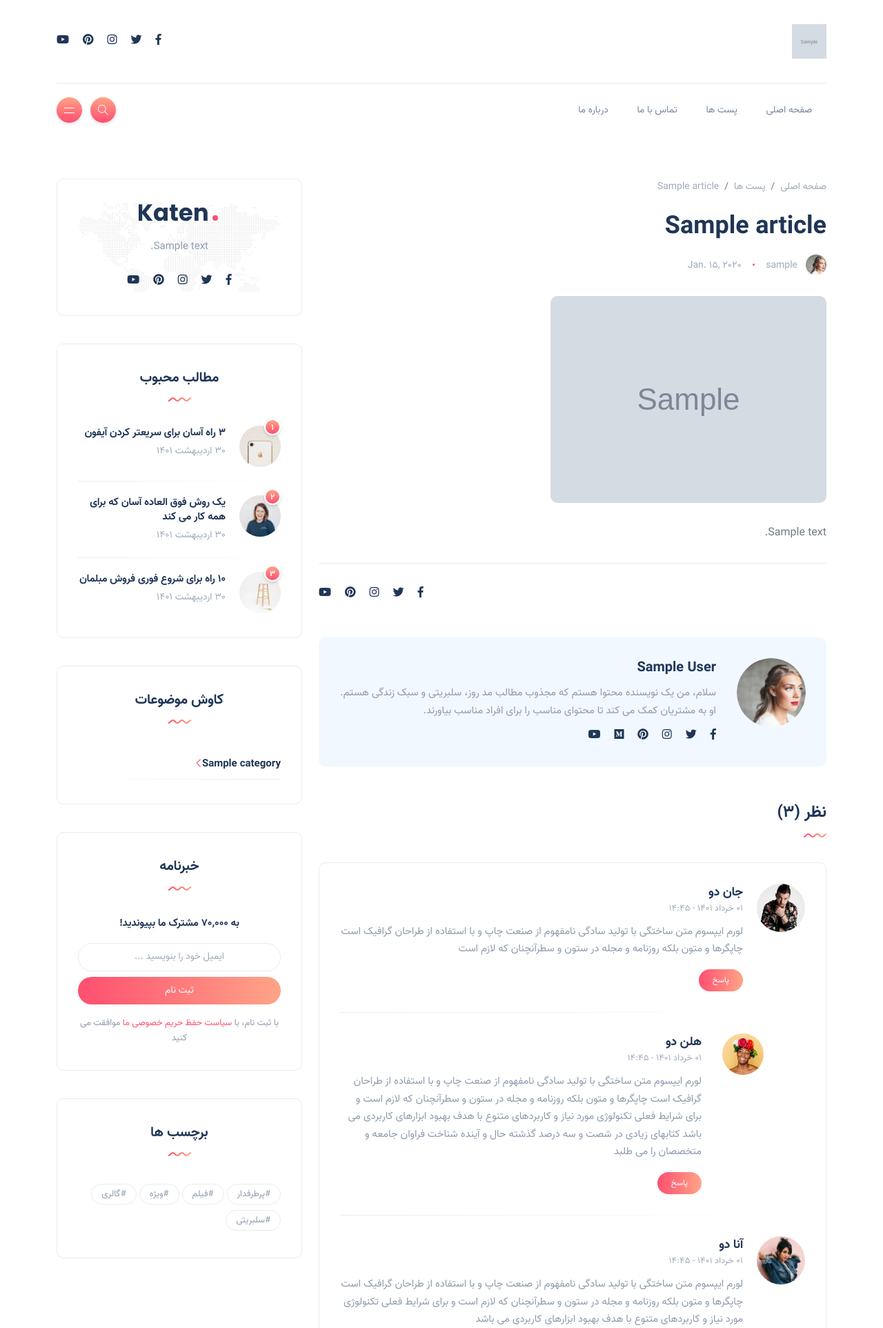
After one commit to Mr-Ak-100/blog_website, a Django app: a page that uses article/templates/article/detail.html in a window 1280 px wide. The commit adds this page. Shown: the top 1925 px of the page at 69% size. Run offline with Django 4.2, Linux system fonts and the light colour scheme; tables that the repository leaves empty hold one stand-in row (values such as "Sample post"); grey boxes marked "Sample" are stand-in pictures; some libraries are stand-ins or nearby versions.

Commit message:
apply_detail_page

```diff
--- a/article/templates/article/articles.html
+++ b/article/templates/article/articles.html
@@ -41,7 +41,7 @@
                             <span class="post-format">
                                         <i class="icon-picture"></i>
                                     </span>
-                            <a href="blog-single.html">
+                            <a href="{% url 'article:detail' article.slug %}">
                                 <div class="inner">
                                     <img src="{{ article.main_image.url }}" alt="post-title"/>
                                 </div>
@@ -55,7 +55,7 @@
                                 </li>
                                 <li class="list-inline-item">{{ article.updated.date }}</li>
                             </ul>
-                            <h5 class="post-title mb-3 mt-3"><a href="blog-single.html">{{ article.title }}</a></h5>
+                            <h5 class="post-title mb-3 mt-3"><a href="{% url 'article:detail' article.slug %}">{{ article.title }}</a></h5>
                             <p class="excerpt mb-0">{{ article.body|truncatewords:15 }}</p>
                         </div>
                         <div class="post-bottom clearfix d-flex align-items-center">
--- /dev/null
+++ b/article/templates/article/detail.html
@@ -0,0 +1,194 @@
+{% extends 'base.html' %}
+{% load static %}
+
+{% block body %}
+    <div class="col-lg-8">
+        <nav aria-label="breadcrumb">
+            <ol class="breadcrumb">
+                <li class="breadcrumb-item"><a href="{% url 'main:home' %}">صفحه اصلی</a></li>
+                <li class="breadcrumb-item"><a href="{% url 'article:articles' %}">پست ها</a></li>
+                <li class="breadcrumb-item active" aria-current="page">{{ article.title }}</li>
+            </ol>
+        </nav>
+        <!-- post single -->
+        <div class="post post-single">
+            <!-- post header -->
+            <div class="post-header">
+                <h1 class="title mt-0 mb-3">{{ article.title }}</h1>
+                <ul class="meta list-inline mb-0">
+                    <li class="list-inline-item"><a href="#"><img src="{% static 'images/other/author-sm.png' %}"
+                                                                  class="author" alt="author"/>{{ article.author.username }}</a></li>
+
+                    <li class="list-inline-item">{{ article.created.date }}</li>
+                </ul>
+            </div>
+            <!-- featured image -->
+            <div class="featured-image">
+                <img src="{{ article.main_image.url }}" alt="post-title"/>
+            </div>
+            <!-- post content -->
+            <div class="post-content clearfix">
+
+                {{ article.body }}
+                <p></p>
+
+            </div>
+            <!-- post bottom section -->
+            <div class="post-bottom">
+                <div class="row d-flex align-items-center">
+                    <div class="col-md-6 col-12 text-center text-md-start">
+                        <!-- tags -->
+                        {% for category in article.category.all %}
+                            <a href="{% url 'article:category' category.slug %}" class="tag">#{{ category.title }}</a>
+                        {% endfor %}
+                    </div>
+                    <div class="col-md-6 col-12">
+                        <!-- social icons -->
+                        <ul class="social-icons list-unstyled list-inline mb-0 float-md-end">
+                            {% include 'includes/social_icons.html' %}
+                        </ul>
+                    </div>
+                </div>
+            </div>
+
+        </div>
+
+        <div class="spacer" data-height="50"></div>
+
+        <div class="about-author padding-30 rounded">
+            <div class="thumb">
+                <img src="{% static 'images/other/avatar-about.png' %}" alt="{{ article.author.username }}"/>
+            </div>
+            <div class="details">
+                <h4 class="name"><a href="#">{{ article.author.get_full_name }}</a></h4>
+                <p>سلام، من یک نویسنده محتوا هستم که مجذوب مطالب مد روز، سلبریتی و سبک زندگی هستم. او به
+                    مشتریان کمک می کند تا محتوای مناسب را برای افراد مناسب بیاورند.</p>
+                <!-- social icons -->
+                <ul class="social-icons list-unstyled list-inline mb-0">
+                    <li class="list-inline-item"><a href="#"><i class="fab fa-facebook-f"></i></a></li>
+                    <li class="list-inline-item"><a href="#"><i class="fab fa-twitter"></i></a></li>
+                    <li class="list-inline-item"><a href="#"><i class="fab fa-instagram"></i></a></li>
+                    <li class="list-inline-item"><a href="#"><i class="fab fa-pinterest"></i></a></li>
+                    <li class="list-inline-item"><a href="#"><i class="fab fa-medium"></i></a></li>
+                    <li class="list-inline-item"><a href="#"><i class="fab fa-youtube"></i></a></li>
+                </ul>
+            </div>
+        </div>
+
+        <div class="spacer" data-height="50"></div>
+
+        <!-- section header -->
+        <div class="section-header">
+            <h3 class="section-title">نظر (3)</h3>
+            <img src="{% static 'images/wave.svg' %}" class="wave" alt="wave"/>
+        </div>
+        <!-- post comments -->
+        <div class="comments bordered padding-30 rounded">
+
+            <ul class="comments">
+                <!-- comment item -->
+                <li class="comment rounded">
+                    <div class="thumb">
+                        <img src="{% static 'images/other/comment-1.png' %}" alt="John Doe"/>
+                    </div>
+                    <div class="details">
+                        <h4 class="name"><a href="#">جان دو</a></h4>
+                        <span class="date">01 خرداد 1401 - 14:45</span>
+                        <p>لورم ایپسوم متن ساختگی با تولید سادگی نامفهوم از صنعت چاپ و با استفاده از طراحان
+                            گرافیک است چاپگرها و متون بلکه روزنامه و مجله در ستون و سطرآنچنان که لازم است</p>
+                        <a href="#" class="btn btn-default btn-sm">پاسخ</a>
+                    </div>
+                </li>
+                <!-- comment item -->
+                <li class="comment child rounded">
+                    <div class="thumb">
+                        <img src="{% static 'images/other/comment-2.png' %}" alt="John Doe"/>
+                    </div>
+                    <div class="details">
+                        <h4 class="name"><a href="#">هلن دو</a></h4>
+                        <span class="date">01 خرداد 1401 - 14:45</span>
+                        <p>لورم ایپسوم متن ساختگی با تولید سادگی نامفهوم از صنعت چاپ و با استفاده از طراحان
+                            گرافیک است چاپگرها و متون بلکه روزنامه و مجله در ستون و سطرآنچنان که لازم است و برای
+                            شرایط فعلی تکنولوژی مورد نیاز و کاربردهای متنوع با هدف بهبود ابزارهای کاربردی می
+                            باشد کتابهای زیادی در شصت و سه درصد گذشته حال و آینده شناخت فراوان جامعه و متخصصان
+                            را می طلبد</p>
+                        <a href="#" class="btn btn-default btn-sm">پاسخ</a>
+                    </div>
+                </li>
+                <!-- comment item -->
+                <li class="comment rounded">
+                    <div class="thumb">
+                        <img src="{% static 'images/other/comment-3.png' %}" alt="John Doe"/>
+                    </div>
+                    <div class="details">
+                        <h4 class="name"><a href="#">آنا دو</a></h4>
+                        <span class="date">01 خرداد 1401 - 14:45</span>
+                        <p>لورم ایپسوم متن ساختگی با تولید سادگی نامفهوم از صنعت چاپ و با استفاده از طراحان
+                            گرافیک است چاپگرها و متون بلکه روزنامه و مجله در ستون و سطرآنچنان که لازم است و برای
+                            شرایط فعلی تکنولوژی مورد نیاز و کاربردهای متنوع با هدف بهبود ابزارهای کاربردی می
+                            باشد</p>
+                        <a href="#" class="btn btn-default btn-sm">پاسخ</a>
+                    </div>
+                </li>
+            </ul>
+        </div>
+
+        <div class="spacer" data-height="50"></div>
+
+        <!-- section header -->
+        <div class="section-header">
+            <h3 class="section-title">ارسال نظر</h3>
+            <img src="{% static 'images/wave.svg' %}" class="wave" alt="wave"/>
+        </div>
+        <!-- comment form -->
+        <div class="comment-form rounded bordered padding-30">
+
+            <form id="comment-form" class="comment-form" method="post">
+
+                <div class="messages"></div>
+
+                <div class="row">
+
+                    <div class="column col-md-12">
+                        <!-- Comment textarea -->
+                        <div class="form-group">
+                                        <textarea name="InputComment" id="InputComment" class="form-control" rows="4"
+                                                  placeholder="متن نظر خود را بنویسید ..."
+                                                  required="required"></textarea>
+                        </div>
+                    </div>
+
+                    <div class="column col-md-6">
+                        <!-- Email input -->
+                        <div class="form-group">
+                            <input type="email" class="form-control" id="InputEmail" name="InputEmail"
+                                   placeholder="ایمیل خود را بنویسید" required="required">
+                        </div>
+                    </div>
+
+                    <div class="column col-md-6">
+                        <!-- Name input -->
+                        <div class="form-group">
+                            <input type="text" class="form-control" name="InputWeb" id="InputWeb"
+                                   placeholder="وبسایت خود را وارد کنید" required="required">
+                        </div>
+                    </div>
+
+                    <div class="column col-md-12">
+                        <!-- Email input -->
+                        <div class="form-group">
+                            <input type="text" class="form-control" id="InputName" name="InputName"
+                                   placeholder="نام خود را بنویسید" required="required">
+                        </div>
+                    </div>
+
+                </div>
+
+                <button type="submit" name="submit" id="submit" value="submit" class="btn btn-default">
+                    ارسال پیام
+                </button><!-- Submit Button -->
+
+            </form>
+        </div>
+    </div>
+{% endblock %}
--- a/article/urls.py
+++ b/article/urls.py
@@ -6,5 +6,6 @@ app_name = "article"
 
 urlpatterns = [
     path("", views.articles, name="articles"),
+    path("d/<slug:article_slug>", views.detail, name="detail"),
     path("<slug:category_slug>", views.category, name="category")
 ]
--- a/article/views.py
+++ b/article/views.py
@@ -41,3 +41,10 @@ def category(request, category_slug):
     objects = paginator.get_page(page)
 
     return render(request, "article/articles.html", {"sidebar": True, "articles": objects, "banner_name": banner_name})
+
+
+def detail(request, article_slug):
+
+    article = get_object_or_404(Article, slug=article_slug)
+
+    return render(request, "article/detail.html", {"sidebar": True, "article": article})
```
